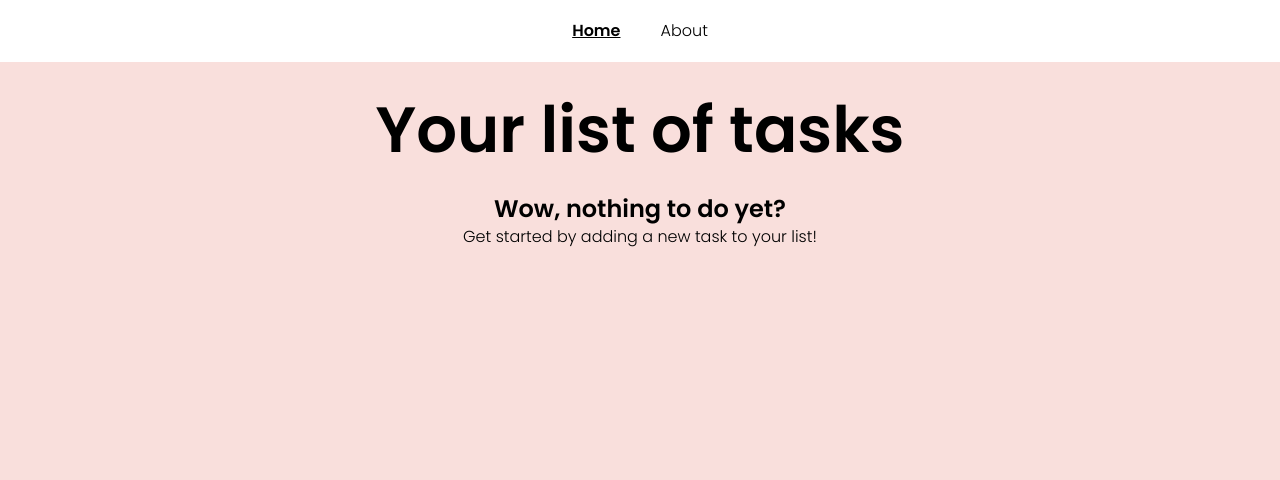
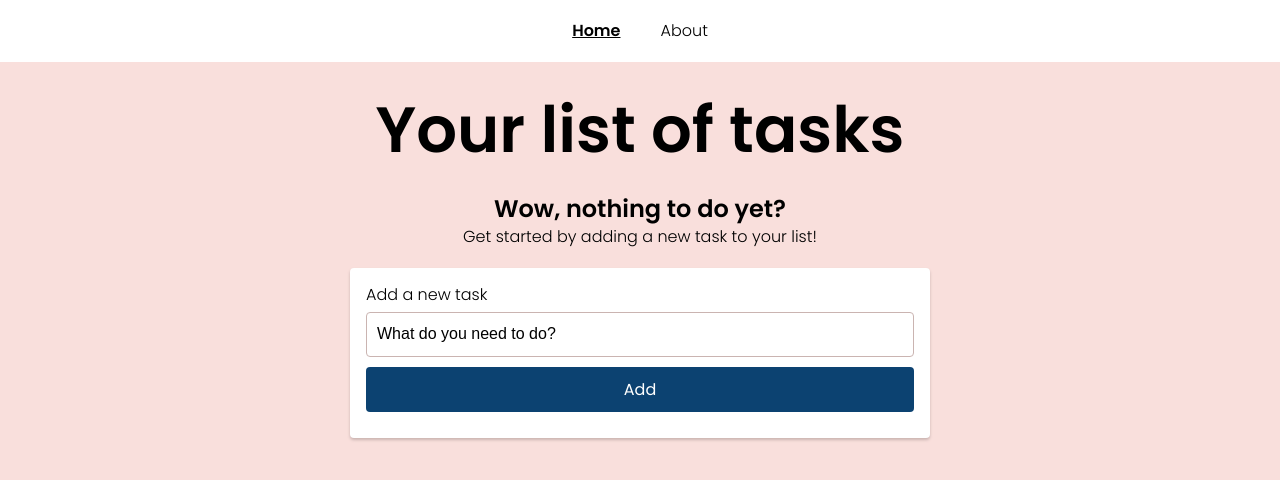
Before and after one commit to zarasyversen/svelte-todo, a SvelteKit app: page / in a window 1280 px wide. Shown: the top 480 px of the page. Built offline with nearby package versions, Linux system fonts and the light colour scheme.

Commit message:
add todo cmp

```diff
--- /dev/null
+++ b/src/lib/todos/addTodo.svelte
@@ -0,0 +1,71 @@
+<script lang="ts">
+  export let hasTodos: boolean;
+  let isAddingTodo = false;
+  let inputText = '';
+
+  import { createEventDispatcher } from 'svelte';
+  const dispatch = createEventDispatcher();
+
+  const handleSubmit = () => {
+    if (inputText.trim()) {
+      dispatch('addTodo', {
+        title: inputText
+      });
+      inputText = '';
+    } else {
+      alert('Please write item');
+    }
+  };
+</script>
+
+<div class="addTodo" class:addTodoEmpty={!hasTodos}>
+  <form on:submit|preventDefault={handleSubmit} class="addTodoForm">
+    <label for="new-todo" class="addTodoForm__label">Add a new task</label>
+    <input
+      type="text"
+      name="title"
+      id="new-todo"
+      placeholder="What do you need to do?"
+      class="input-text"
+      bind:value={inputText}
+    />
+    <button class="button addTodoForm__button"> Add </button>
+  </form>
+</div>
+
+<style>
+  .addTodo {
+    width: 100%;
+    display: flex;
+    flex-wrap: wrap;
+    margin-bottom: 20px;
+  }
+
+  .addTodoEmpty {
+    justify-content: center;
+  }
+
+  .addTodoForm {
+    flex-basis: 100%;
+    margin: 20px 0;
+    display: flex;
+    flex-wrap: wrap;
+    align-items: center;
+    background: white;
+    padding: 16px;
+    border-radius: var(--border-radius);
+    box-shadow: var(--box-shadow);
+  }
+
+  .addTodoForm__label {
+    flex-basis: 100%;
+    display: block;
+    margin-bottom: 5px;
+  }
+
+  .addTodoForm__button {
+    width: 100%;
+    flex-basis: 100%;
+    margin: 10px 0;
+  }
+</style>
--- a/src/lib/todos/counter.svelte
+++ b/src/lib/todos/counter.svelte
@@ -1,5 +1,5 @@
 <script lang="ts">
-	import type { TodoItem } from "../../types/TodoItem";
+	import type { TodoItem } from '../../types/TodoItem';
 
 	export let todos: TodoItem[];
 
--- a/src/routes/+page.svelte
+++ b/src/routes/+page.svelte
@@ -1,20 +1,74 @@
 <script lang="ts">
-    import Header from "../lib/header.svelte";
-    import Counter from "../lib/todos/counter.svelte";
-	import EmptyList from "../lib/todos/emptyList.svelte";
-	import type { TodoItem } from "../types/TodoItem";
+  import { onMount } from 'svelte';
+
+  import Header from '../lib/header.svelte';
+  import Counter from '../lib/todos/counter.svelte';
+  import EmptyList from '../lib/todos/emptyList.svelte';
+  import type { TodoItem } from '../types/TodoItem';
+  import AddTodo from '../lib/todos/addTodo.svelte';
 
   //const todos: TodoItem[] = [{name: 'hej', id:1, completed: false}, {name: 'hej2', id:3, completed: true}];
-    const todos: TodoItem[] = [];
+  let todos: TodoItem[] = [];
+
+  const getInitialTodos = () => {
+    const temp = localStorage.getItem('todos');
+    return temp ? JSON.parse(temp) : [];
+  };
+
+  const handleNewTodo = (event: any) => {
+    addNewTodoItem(event.detail.title);
+  };
+
+  const addNewTodoItem = (title: string) => {
+    const newTodo: TodoItem = {
+      id: Date.now(),
+      name: title,
+      completed: false,
+      updated: false,
+      day: getCurrentDay(),
+      time: getCurrentTime()
+    };
+    setTodos(newTodo);
+  };
+
+  const getCurrentDay = () => {
+    const date = new Date();
+    const currentDate = date.getDate() + '/' + (date.getMonth() + 1) + '/' + date.getFullYear();
+    const currentDay = date.toLocaleString('en-GB', { weekday: 'long' });
+    return `${currentDay} (${currentDate})`;
+  };
+
+  const getCurrentTime = () => {
+    const now = new Date();
+    const currentHours = now.getHours();
+    let currentMinutes = now.getMinutes();
+
+    return `${currentHours}:${currentMinutes < 10 ? '0' + currentMinutes : currentMinutes}`;
+  };
+
+  const setTodos = (newTodo: TodoItem) => {
+    todos = [...todos, newTodo];
+  };
+
+  onMount(() => {
+    todos = getInitialTodos();
+  });
 </script>
+
 <div class="container">
   <div class="inner">
     <div class="inner-top">
       <Header />
-        <Counter todos={todos} />
+      <Counter {todos} />
       {#if todos.length === 0}
         <EmptyList />
       {/if}
+      <AddTodo on:addTodo={handleNewTodo} hasTodos={todos.length > 0} />
+      {#each todos as todo}
+        <li>
+          {todo.name}
+        </li>
+      {/each}
     </div>
   </div>
 </div>
--- a/src/types/TodoItem.ts
+++ b/src/types/TodoItem.ts
@@ -2,7 +2,7 @@ export type TodoItem = {
     id: number,
     name: string,
     completed: boolean,
-    date?: Date | undefined,
-    updated?: Date | undefined,
-    time?: number | undefined
+    day?: string | undefined,
+    updated?: boolean | undefined,
+    time?: string | undefined
 }
```
Also changed, not shown: 1 other file (tests, documents, lock files or other folders). Lines whose indentation alone changed are shown as unchanged.
